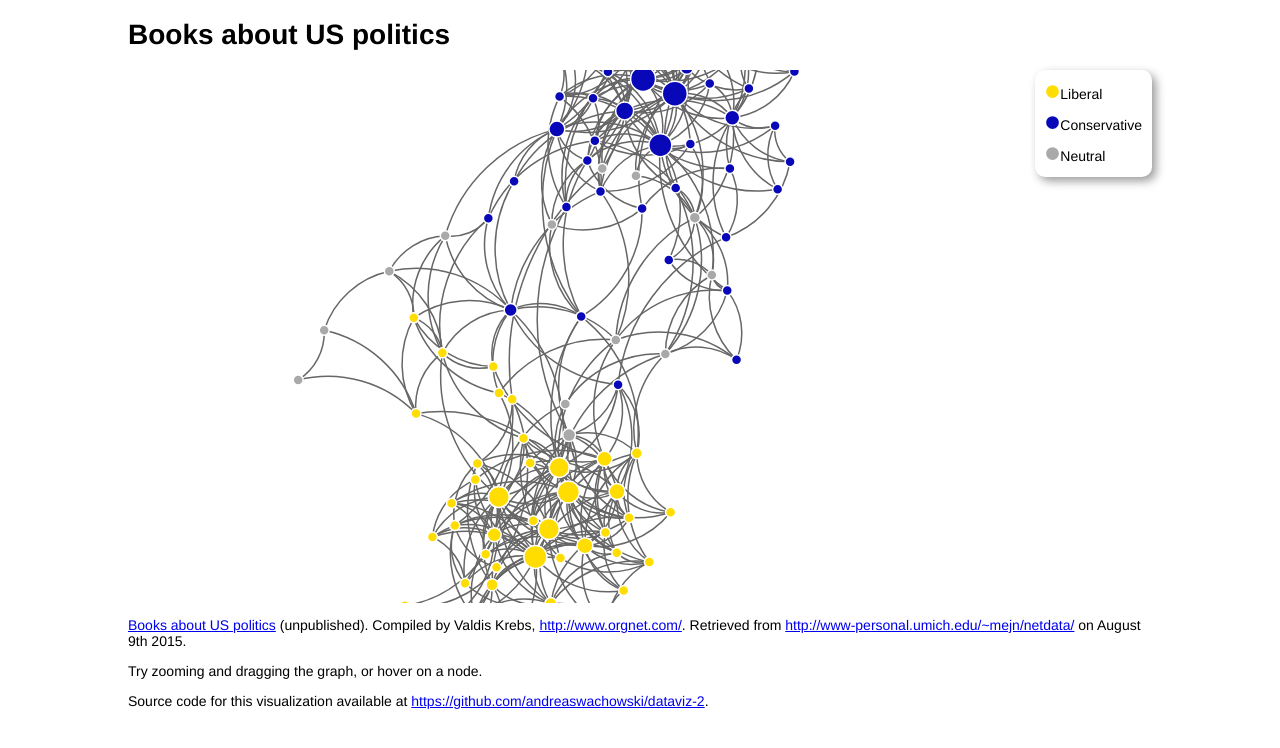
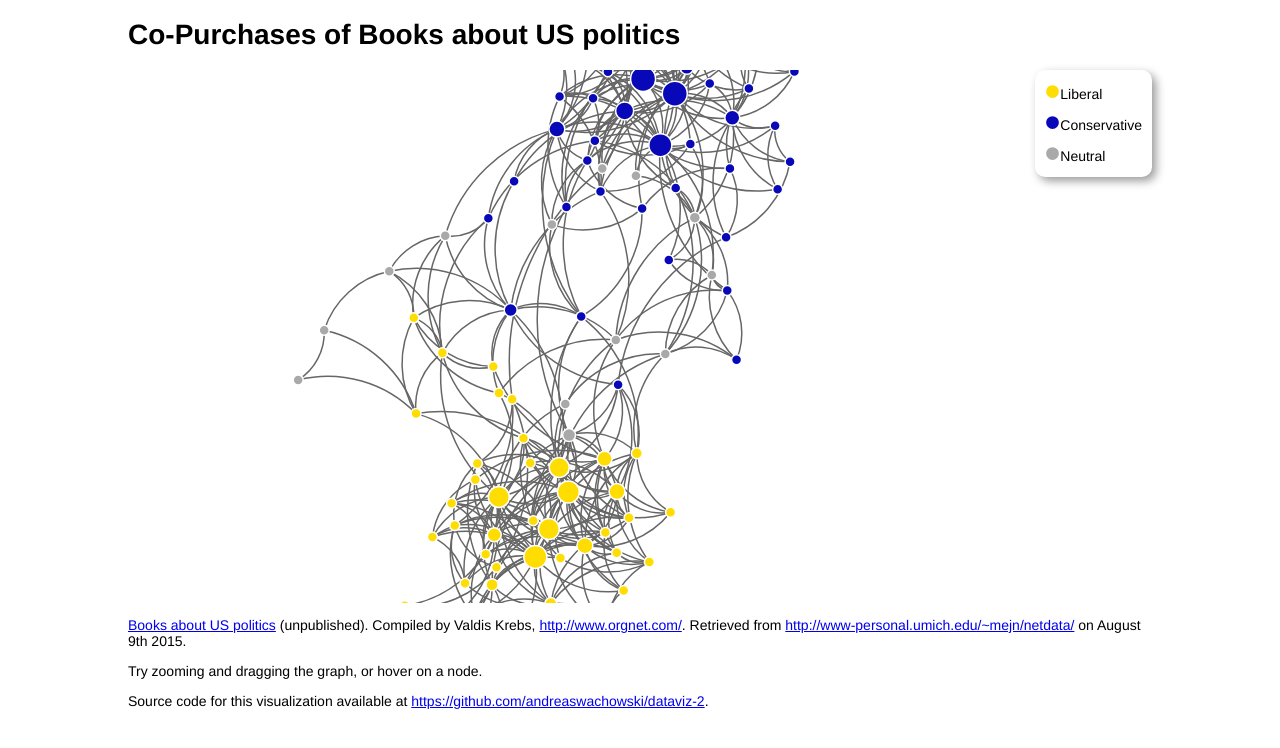
Before and after one commit to andreaswachowski/dataviz-2, a plain HTML site: page index.html in a window 1280 px wide. Drawn offline with nearby package versions, Linux system fonts and the light colour scheme; animation ran at ten frames a second.

Commit message:
Clarify title

```diff
--- a/index.html
+++ b/index.html
@@ -2,7 +2,7 @@
 <meta charset="utf-8">
 <link rel="stylesheet" href="styles/main.css">
 <body>
-  <h1>Books about US politics</h1>
+  <h1>Co-Purchases of Books about US politics</h1>
   <div id="graph">
     <div id="tooltip" class="hidden">
       <p class="booktitle">“<strong id="title">Title</strong>”</p>
```
